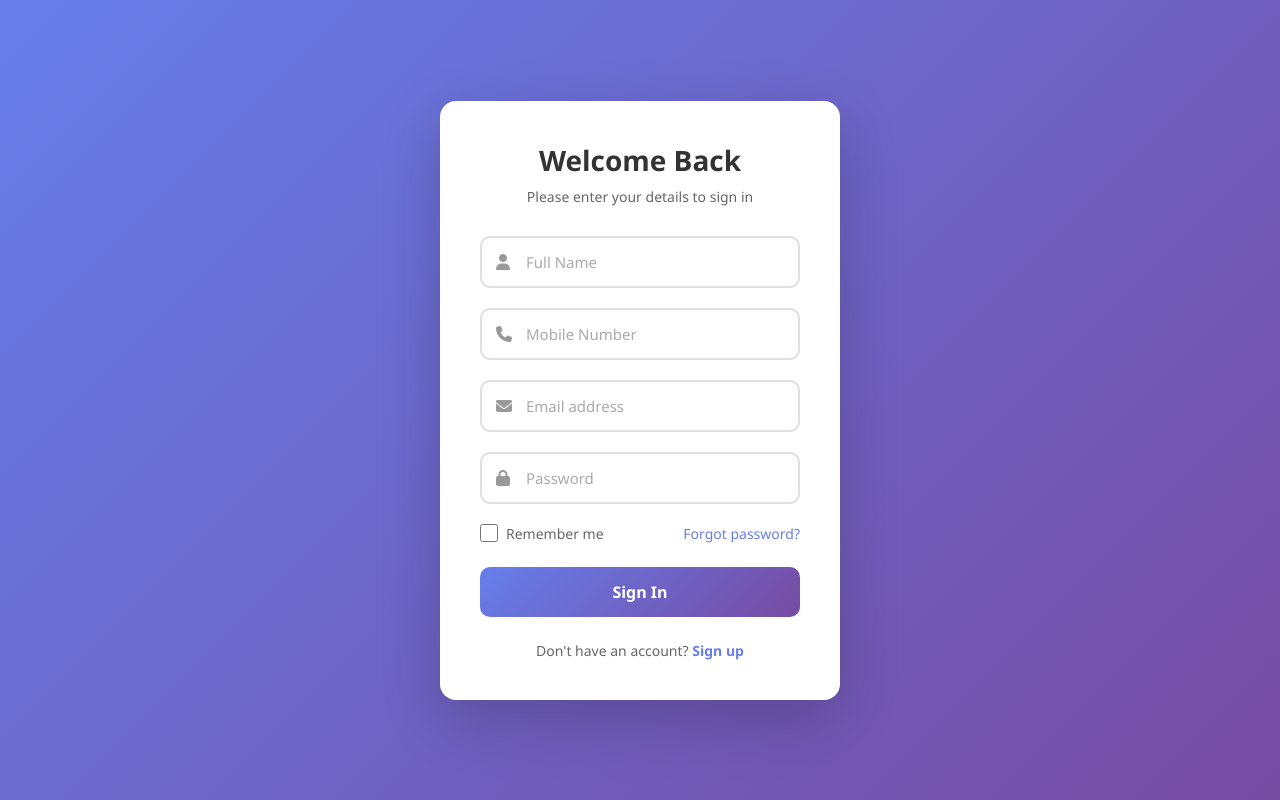
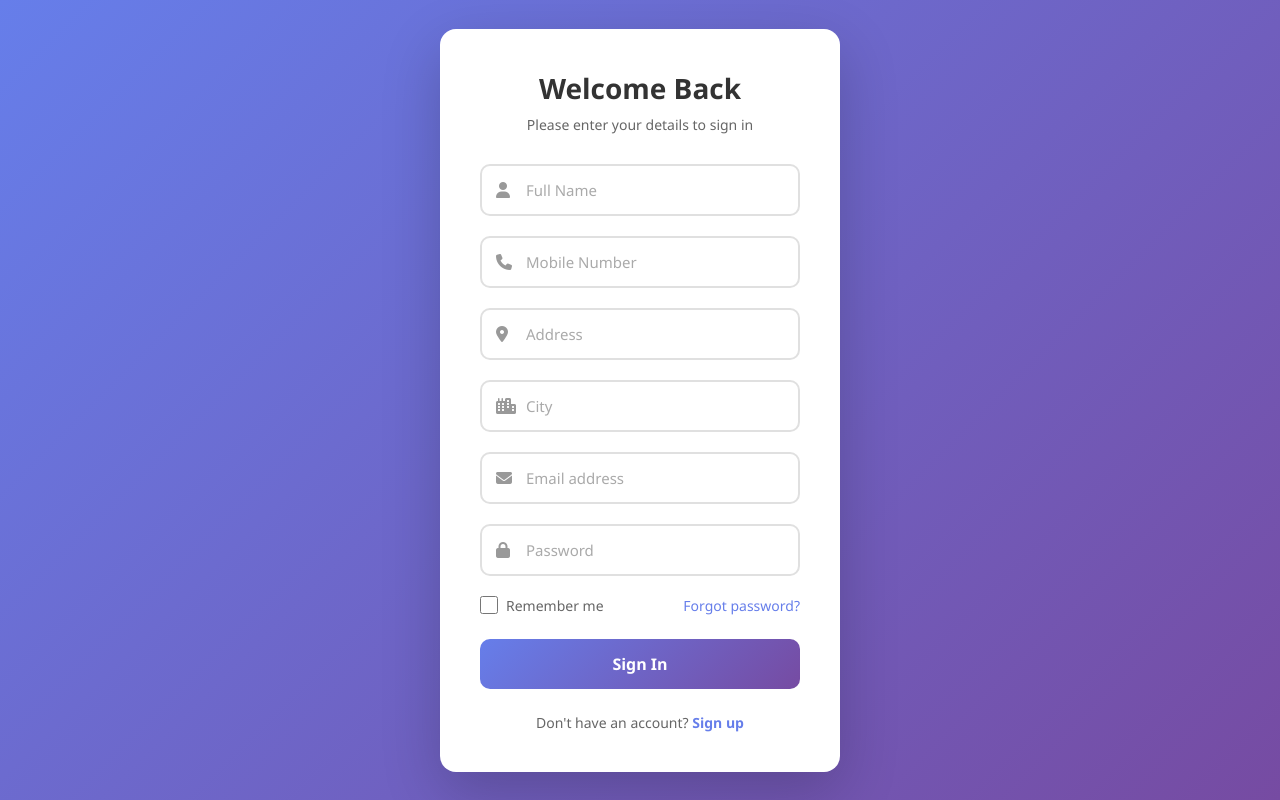
Before and after one commit to vishalrd1253/neww, a plain HTML site: page index.html in a window 1280 px wide. Drawn offline with Linux system fonts and the light colour scheme.

Commit message:
Add address and city fields

```diff
--- a/index.html
+++ b/index.html
@@ -22,6 +22,16 @@
                 <div class="input-group">
                     <i class="fa-solid fa-phone"></i>
                     <input type="tel" id="mobile" placeholder="Mobile Number" required>
+                </div>
+
+                <div class="input-group">
+                    <i class="fa-solid fa-location-dot"></i>
+                    <input type="text" id="address" placeholder="Address" required>
+                </div>
+
+                <div class="input-group">
+                    <i class="fa-solid fa-city"></i>
+                    <input type="text" id="city" placeholder="City" required>
                 </div>
 
                 <div class="input-group">
```
